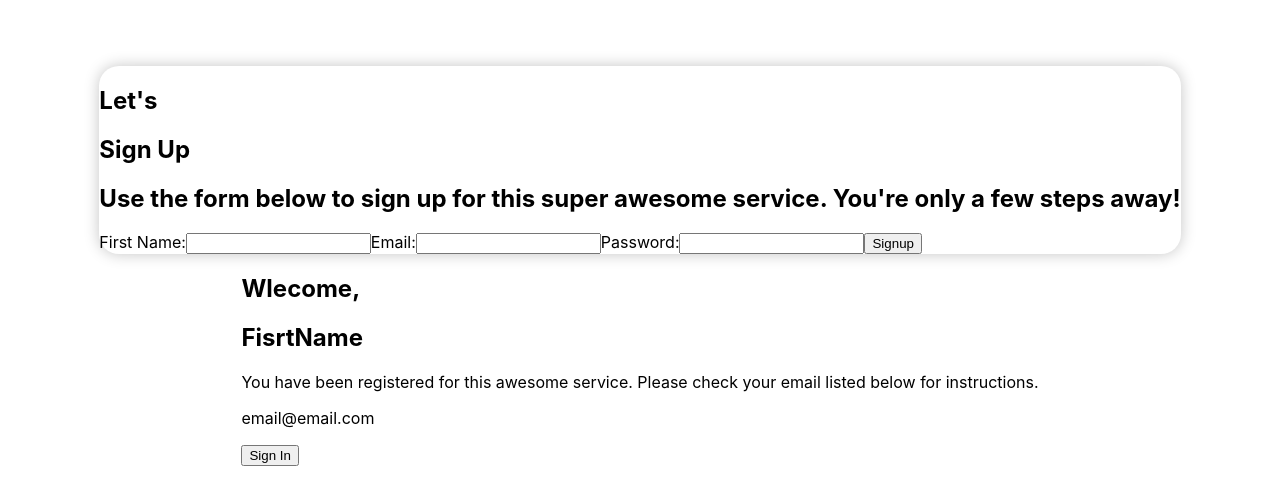
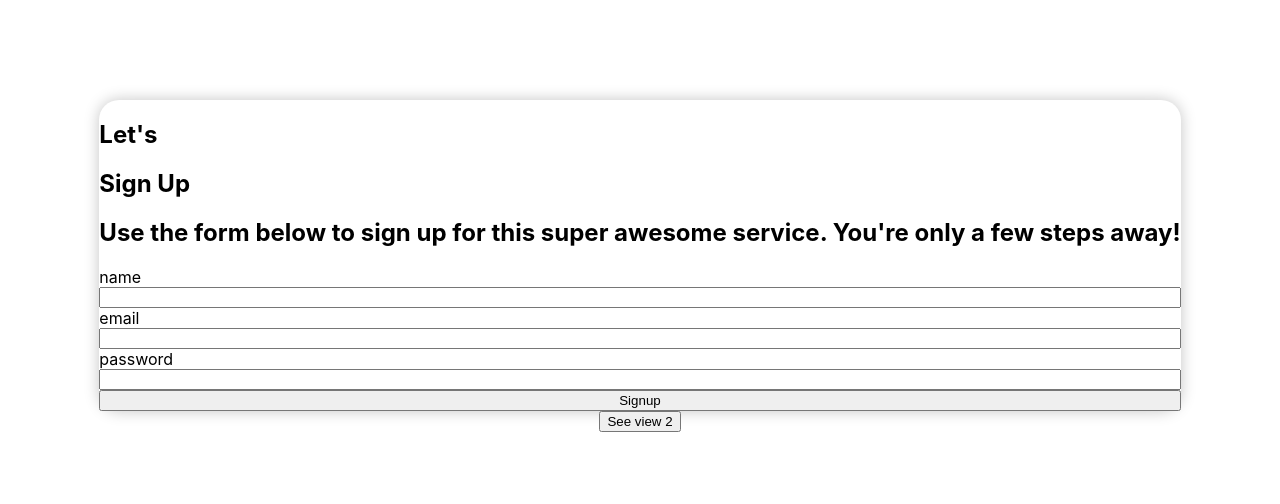
Before and after one commit to cibellem/breezy-form, a React (Create React App) app: page / in a window 1280 px wide. Shown: the part 134-638 px from the top of the page. Built offline with nearby package versions, Linux system fonts and the light colour scheme.

Commit message:
Raw HTML and toggle between views

```diff
--- a/src/App.css
+++ /dev/null
@@ -1,38 +0,0 @@
-.App {
-  text-align: center;
-}
-
-.App-logo {
-  height: 40vmin;
-  pointer-events: none;
-}
-
-@media (prefers-reduced-motion: no-preference) {
-  .App-logo {
-    animation: App-logo-spin infinite 20s linear;
-  }
-}
-
-.App-header {
-  background-color: #282c34;
-  min-height: 100vh;
-  display: flex;
-  flex-direction: column;
-  align-items: center;
-  justify-content: center;
-  font-size: calc(10px + 2vmin);
-  color: white;
-}
-
-.App-link {
-  color: #61dafb;
-}
-
-@keyframes App-logo-spin {
-  from {
-    transform: rotate(0deg);
-  }
-  to {
-    transform: rotate(360deg);
-  }
-}
--- a/src/App.tsx
+++ b/src/App.tsx
@@ -1,5 +1,4 @@
 import React from "react";
-import "./App.css";
 import { Signup } from "./pages/Signup";
 
 function App() {
--- a/src/components/FormInput.tsx
+++ b/src/components/FormInput.tsx
@@ -1,10 +1,22 @@
-import React from "react";
+import { useState } from "react";
 
-export const FormInput = () => {
+//@ts-ignore
+export const FormInput = ({ label, id, type, name }) => {
+  const [value, setValue] = useState<string>("");
+
+  const onChange = (event: React.ChangeEvent<HTMLInputElement>) => {
+    setValue(event.target.value);
+  };
   return (
     <>
-      <label htmlFor="passwordInput">Password:</label>
-      <input id="passwordInput" type="password" name="password" />
+      <label htmlFor={label}>{label}</label>
+      <input
+        id={id}
+        type={type}
+        name={name}
+        value={value}
+        onChange={onChange}
+      />
     </>
   );
 };
--- a/src/components/SignupForm.tsx
+++ b/src/components/SignupForm.tsx
@@ -1,13 +1,6 @@
-import React from "react";
+import { useState } from "react";
+import { FormInput } from "./FormInput";
 
-export const FormInput = () => {
-  return (
-    <>
-      <label htmlFor="passwordInput">Password:</label>
-      <input id="passwordInput" type="password" name="password" />
-    </>
-  );
-};
 
 export const Form = () => {
   return (
@@ -20,12 +13,14 @@ export const Form = () => {
           only a few steps away!
         </h2>
       </section>
-      <label htmlFor="name">First Name:</label>
-      <input id="name" type="text" name="name" />
-      <label htmlFor="email">Email:</label>
-      <input id="email" type="email" name="email" />
-      <label htmlFor="password">Password:</label>
-      <input id="password" type="password" name="password" />
+      <FormInput label="name" id="name" type="text" name="name" />
+      <FormInput label="email" id="email" type="email" name="email" />
+      <FormInput
+        label="password"
+        id="password"
+        type="password"
+        name="password"
+      />
       <button type="button">Signup</button>
     </form>
   );
--- a/src/components/SucessCard.tsx
+++ b/src/components/SucessCard.tsx
@@ -3,7 +3,7 @@ import React from "react";
 export const SuccessCard = () => {
   return (
     <section>
-      <h2>Wlecome,</h2>
+      <h2>Welcome,</h2>
       <h2>FisrtName</h2>
       <p>
         You have been registered for this awesome service. Please check your
--- a/src/index.css
+++ b/src/index.css
@@ -13,7 +13,7 @@ code {
 }
 
 .main {
-   min-height: 100vh;
+  min-height: 100vh;
   display: flex;
   flex-direction: column;
   align-items: center;
@@ -21,6 +21,8 @@ code {
 }
 
 .form {
+  display: flex;
+  flex-direction: column;
   background-color: white;
   box-shadow: 0px 0px 15px #0000003b;
   border-radius: 20px;
--- a/src/pages/Signup.tsx
+++ b/src/pages/Signup.tsx
@@ -1,12 +1,14 @@
-import React from "react";
+import React, { useState } from "react";
 import { Form } from "../components/SignupForm";
 import { SuccessCard } from "../components/SucessCard";
 
 export const Signup = () => {
+  const [view, setView] = useState<number>(1);
   return (
     <main className="main">
-      <Form />
-      <SuccessCard />
+      {view === 1 ? <Form /> : <SuccessCard />}
+
+      <button onClick={() => setView(view + 1)}>See view 2</button>
     </main>
   );
 };
```
